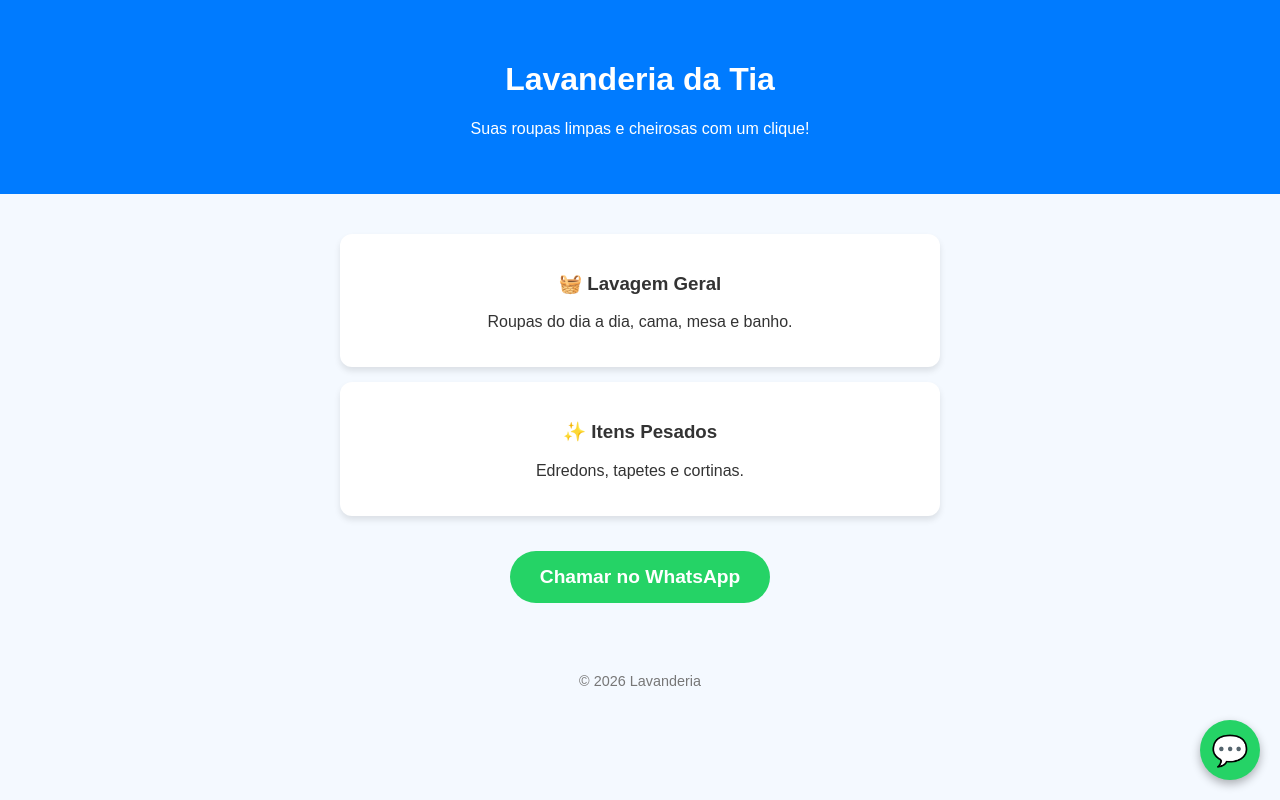
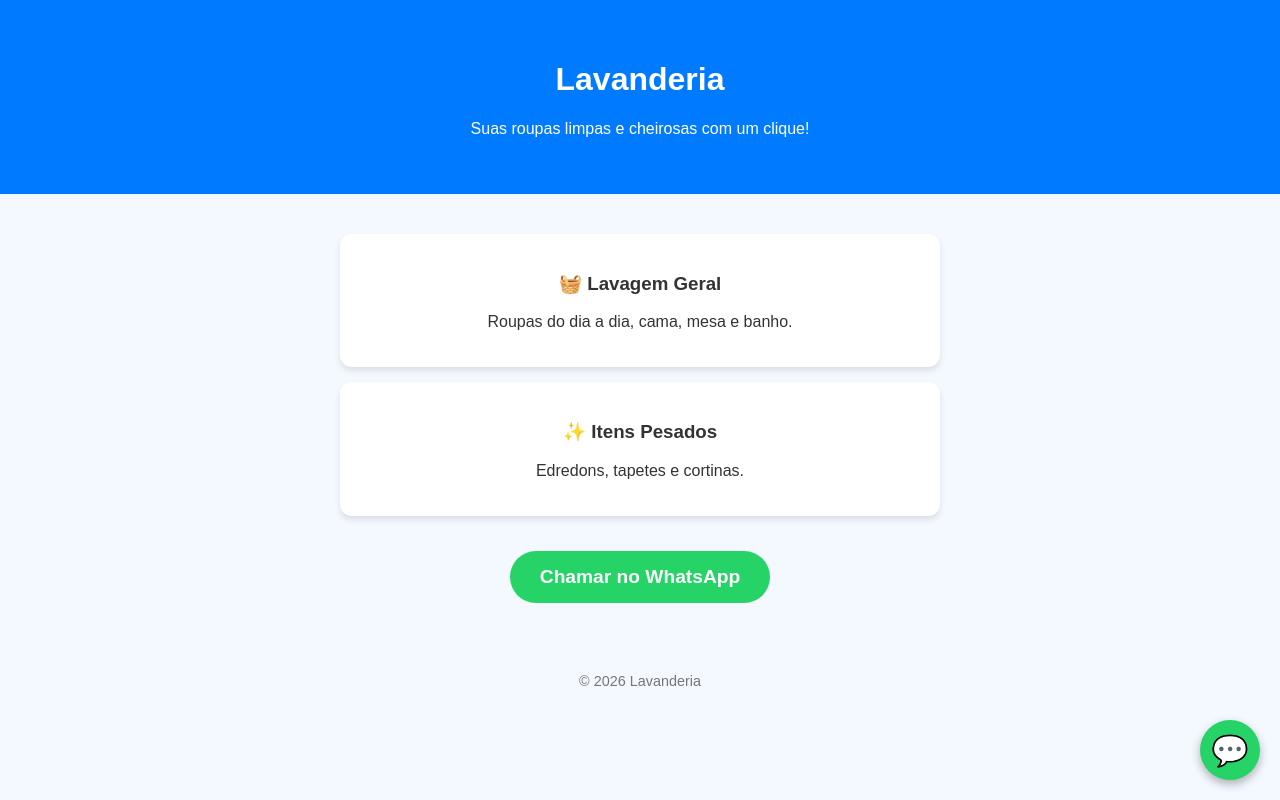
Before and after one commit to miguelsaldanha1213-byte/Jor, a plain HTML site: page index.html in a window 1280 px wide. Drawn offline with Linux system fonts and the light colour scheme.

Commit message:
Rename header from 'Lavanderia da Tia' to 'Lavanderia'

```diff
--- a/index.html
+++ b/index.html
@@ -74,7 +74,7 @@
 <body>
 
     <header>
-        <h1>Lavanderia da Tia</h1>
+        <h1>Lavanderia</h1>
         <p>Suas roupas limpas e cheirosas com um clique!</p>
     </header>
 
```
